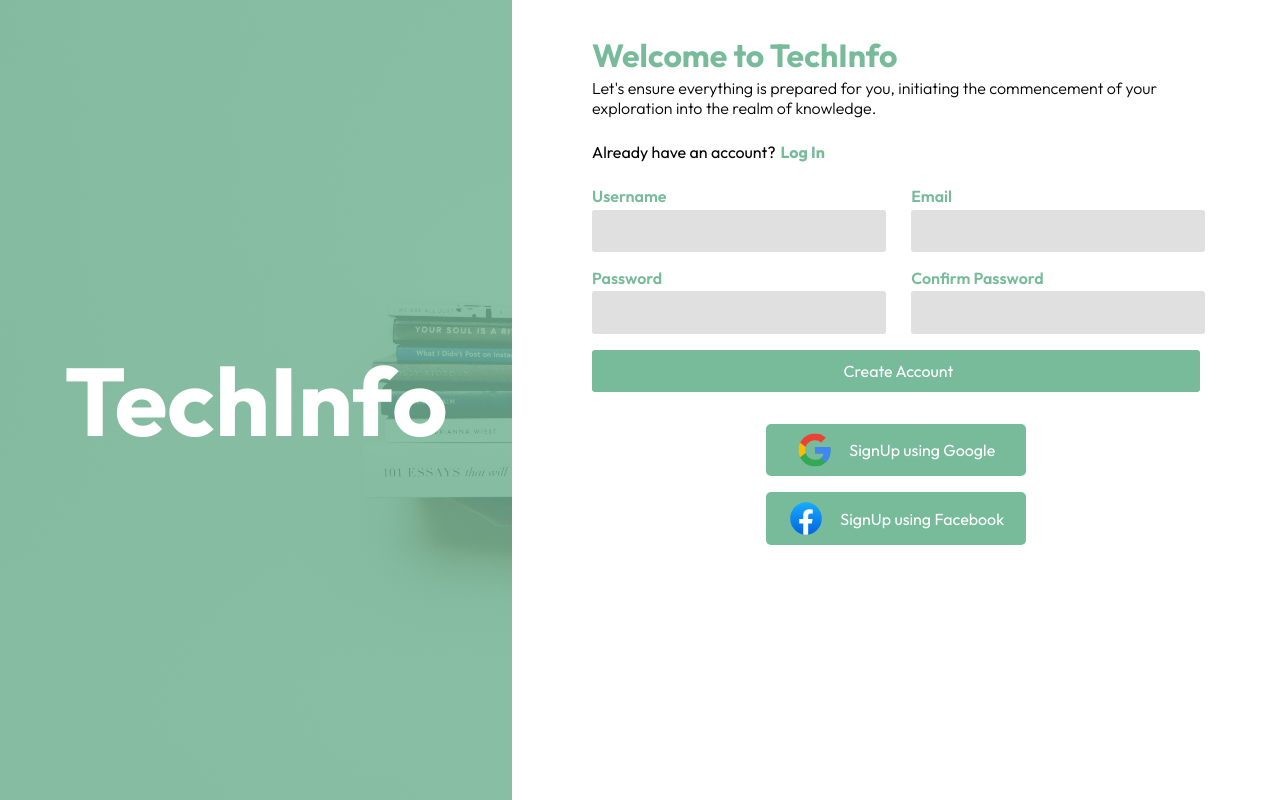
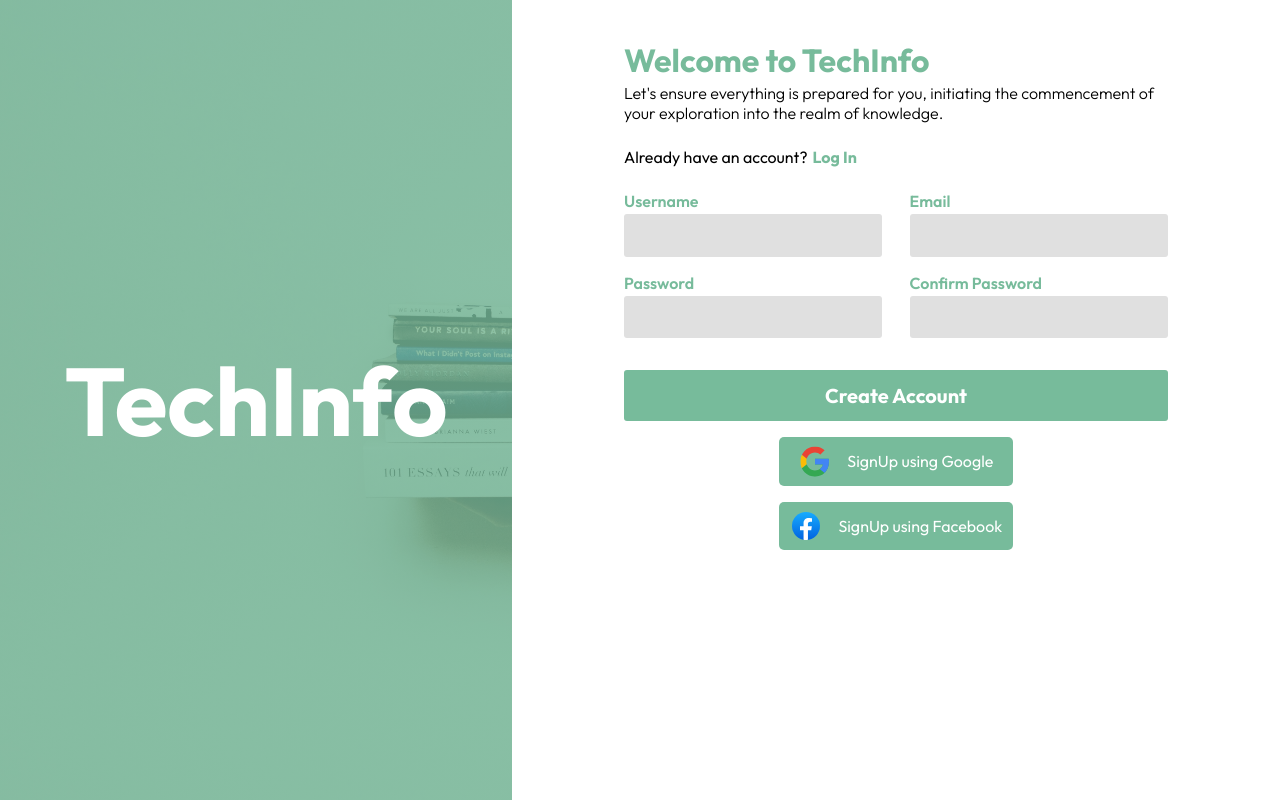
Before and after one commit to davidolanrewaju/my-blog, a PHP site: page /signup.php in a window 1280 px wide. Run offline with PHP 8.4, Linux system fonts and the light colour scheme; some web fonts are replaced.

Commit message:
Fix styling

```diff
--- a/css/signup.css
+++ b/css/signup.css
@@ -50,7 +50,7 @@ body {
 }
 
 .signup-container {
-  padding: 2.2rem 5rem;
+  padding: 2.5rem 7rem;
   display: flex;
   flex-direction: column;
   gap: 1.5rem;
@@ -100,8 +100,7 @@ input {
   outline: none;
   border: none;
   border-radius: 3px;
-  width: 100%;
-  padding: 0.7rem 0 0.7rem 0.3rem;
+  padding: 0.7rem 0.3rem;
   background-color: #e0e0e0;
   font-family: var(--outfit);
   font-size: 16px;
@@ -114,8 +113,12 @@ input {
 
 .signup-btn {
   background-color: #77bb9b;
+  width: 100%;
   color: white;
-  margin-bottom: 1rem;
+  margin: 1rem 1rem 0 0;
+  padding: 0.8rem 0;
+  font-size: 20px;
+  font-weight: 700;
 }
 
 .signup-btn:hover {
--- a/signup.php
+++ b/signup.php
@@ -92,7 +92,7 @@ if (isset($_POST['submit'])) {
         echo 'User Registered Successfully';
         $_SESSION['username'] = $username;
         $_SESSION['email'] = $email;
-        header("Location: admin/index.php");
+        header("Location: admin/");
         exit();
     }
 }
@@ -105,7 +105,7 @@ if (isset($_POST['submit'])) {
     <meta charset="UTF-8" />
     <meta name="viewport" content="width=device-width, initial-scale=1.0" />
     <link rel="stylesheet" href="css/signup.css" />
-    <title>Document</title>
+    <title>Sign Up</title>
 </head>
 
 <body>
@@ -124,7 +124,7 @@ if (isset($_POST['submit'])) {
                 </p>
             </div>
             <div class="signin">
-                <p>Already have an account?<a href="#">Log In</a></p>
+                <p>Already have an account?<a href="login.php">Log In</a></p>
             </div>
             <form class="signup-form" action="signup.php" method="post">
                 <div class="input-section">
```
